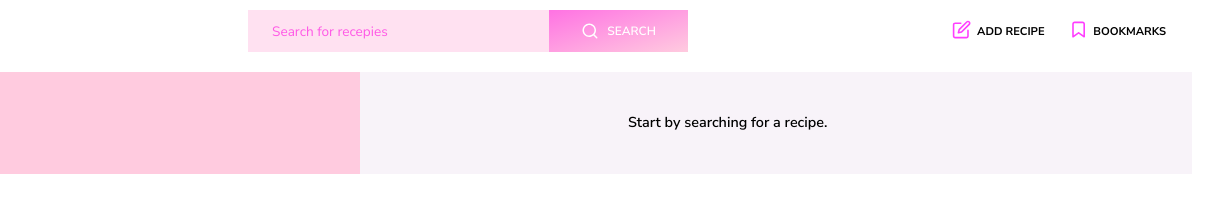
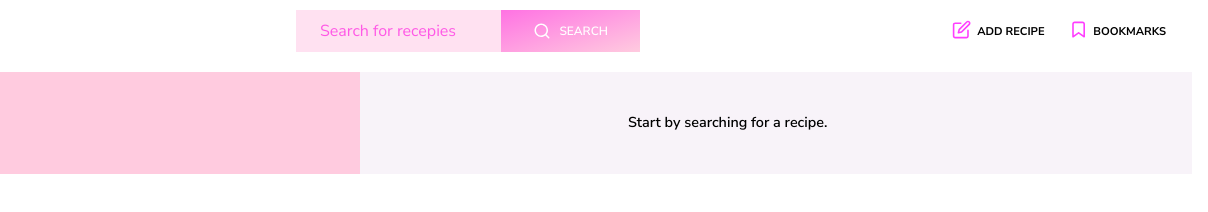
Before and after one commit to KonradLewandowski/recipies-app-project, a website built with Parcel: page index.html in a window 1280 px wide. Shown: the full height of the page, 72-1280 px from the left. Built offline with nearby package versions, Linux system fonts and the light colour scheme.

Commit message:
created selected marker, better UI, and some ligic

```diff
--- a/src/sass/_header.scss
+++ b/src/sass/_header.scss
@@ -17,14 +17,14 @@
 }
 
 .search {
-  min-width: 33%;
+  min-width: 320px;
   background-color: rgb(255, 225, 241);
   display: flex;
   align-items: center;
   justify-content: space-between;
   padding-left: 3rem;
   transition: all 0.3s;
-  color: white;
+  color: rgb(255, 0, 191);
 
   &:focus-within {
     transform: translateY(-2px);
@@ -35,7 +35,7 @@
     background: none;
     font-family: inherit;
     color: inherit;
-    font-size: 1.7rem;
+    font-size: 2rem;
 
     &:focus {
       outline: none;
```
Also changed, not shown: 1 other file.
